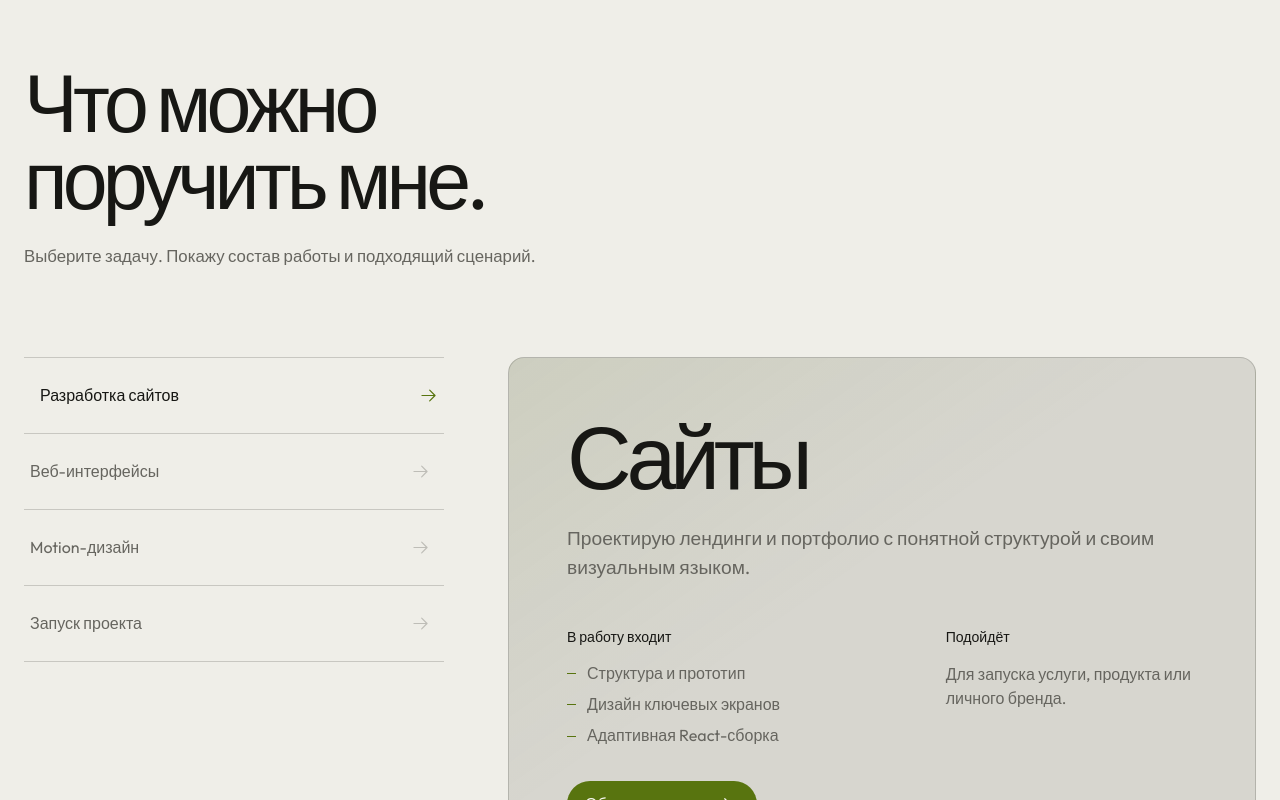
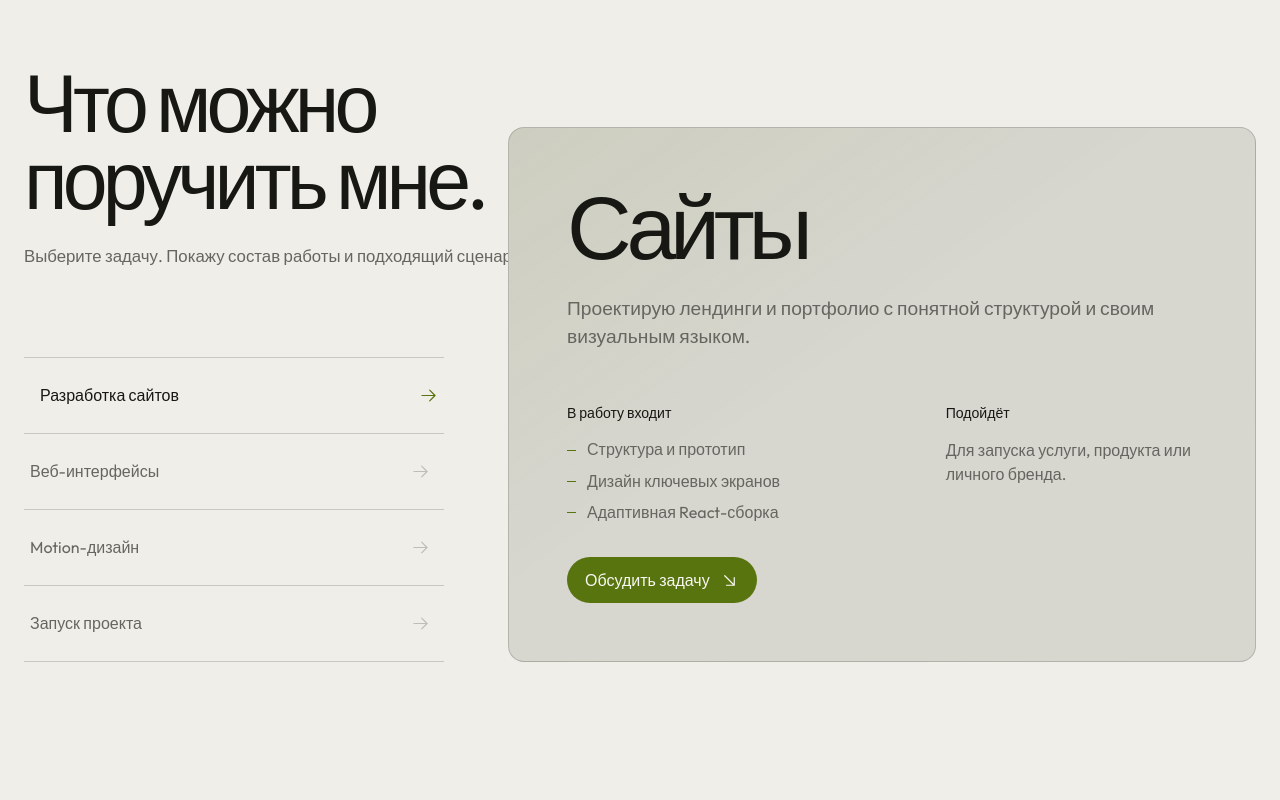
Before and after one commit to chasovskoi/oxssex, a React (Vite) app: page / in a window 1280 px wide. Shown: the part 2080-2880 px from the top of the page. Built offline with nearby package versions, Linux system fonts and the light colour scheme.

Commit message:
Raise services detail card on desktop

```diff
--- a/src/styles.css
+++ b/src/styles.css
@@ -1258,6 +1258,12 @@ img {
   gap: clamp(28px, 5vw, 72px);
 }
 
+@media (min-width: 1101px) {
+  .service-detail {
+    margin-top: clamp(-320px, -18vw, -220px);
+  }
+}
+
 .service-list {
   align-self: start;
   border-top: 1px solid var(--line);
```
